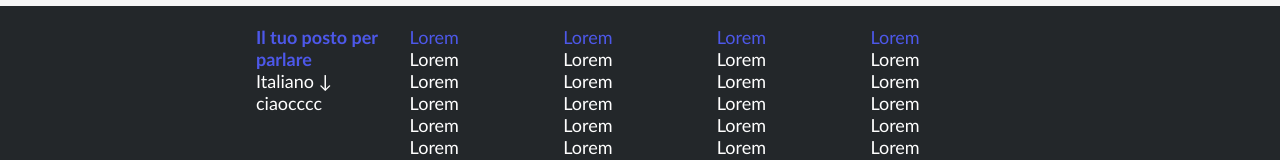
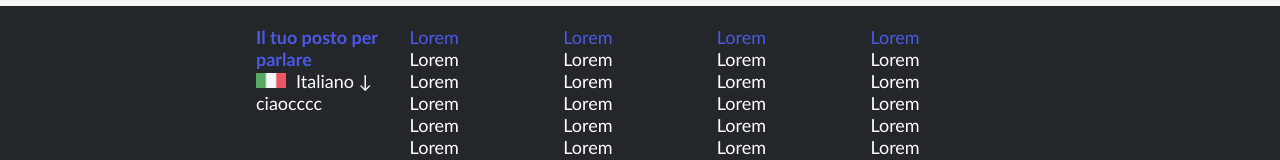
Before and after one commit to LucaAgatinoPrivitera/htmlcss-discord, a plain HTML site: page index.html in a window 1280 px wide. Shown: the part 1982-2142 px from the top of the page. Drawn offline with Linux system fonts and the light colour scheme; a script that the page names is missing; some icons are missing.

Commit message:
ancora fix

```diff
--- a/css/style.css
+++ b/css/style.css
@@ -248,8 +248,14 @@ footer .sezione-small p:nth-child(1){
 #icone{
     justify-content: flex-start;
 }
-#lingua::before{
-    content: "";
+.lingua{
+    display: inline;
+}
+.lingua{
+    width: 30px;
+    height: 15px;
+    margin-right: 10px;
+    text-align: center;
 }
 footer button img{
     width: 50%;
--- a/index.html
+++ b/index.html
@@ -108,7 +108,7 @@
             <div class="contenitore flex">
                 <div class="sezione-big">
                     <h2>Il tuo posto per parlare</h2>
-                    <p id="lingua">Italiano &#x2193;</p>
+                    <p class="lingua"><img src="./img/ita.png" alt="" class="lingua">Italiano &#x2193;</p>
                     <div class="flex" id="icone">
                         <icon><i class="fa-brands fa-twitter"></i></icon>
                         <icon>ciao</icon>
```
